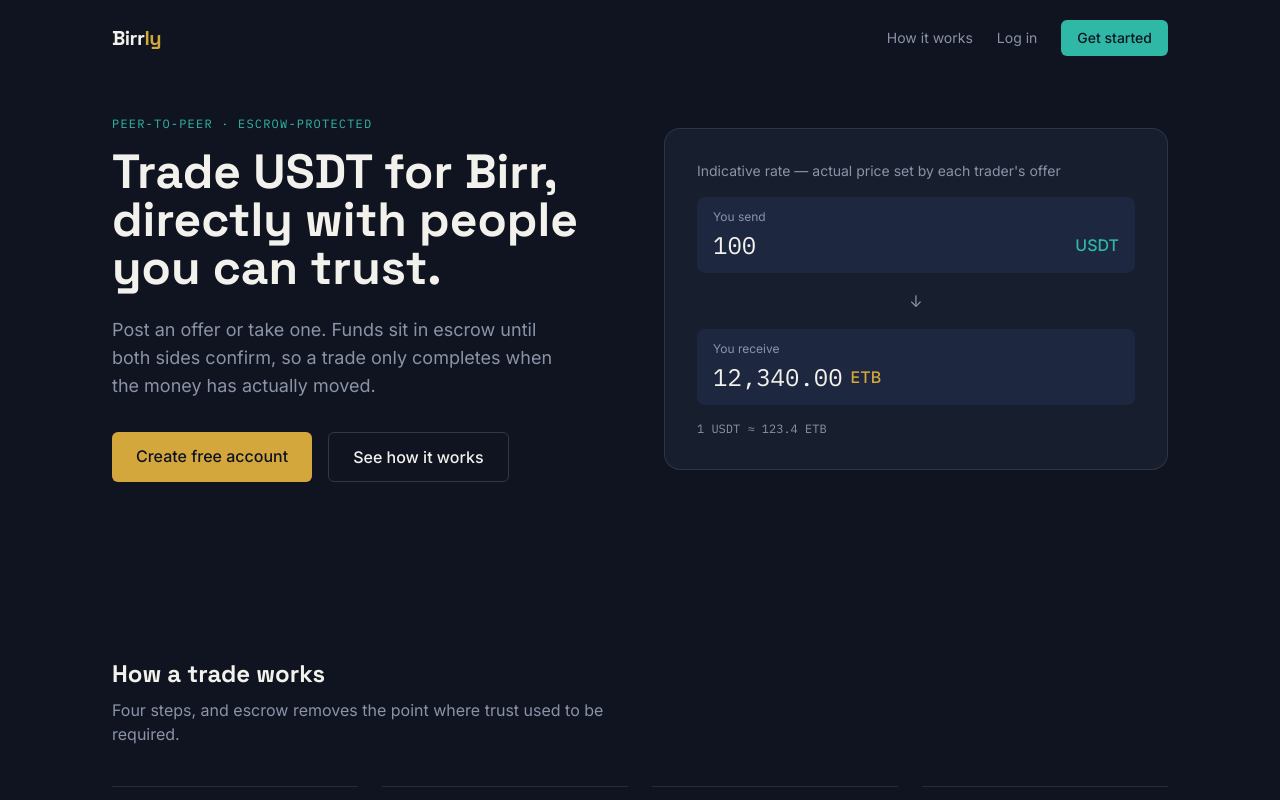
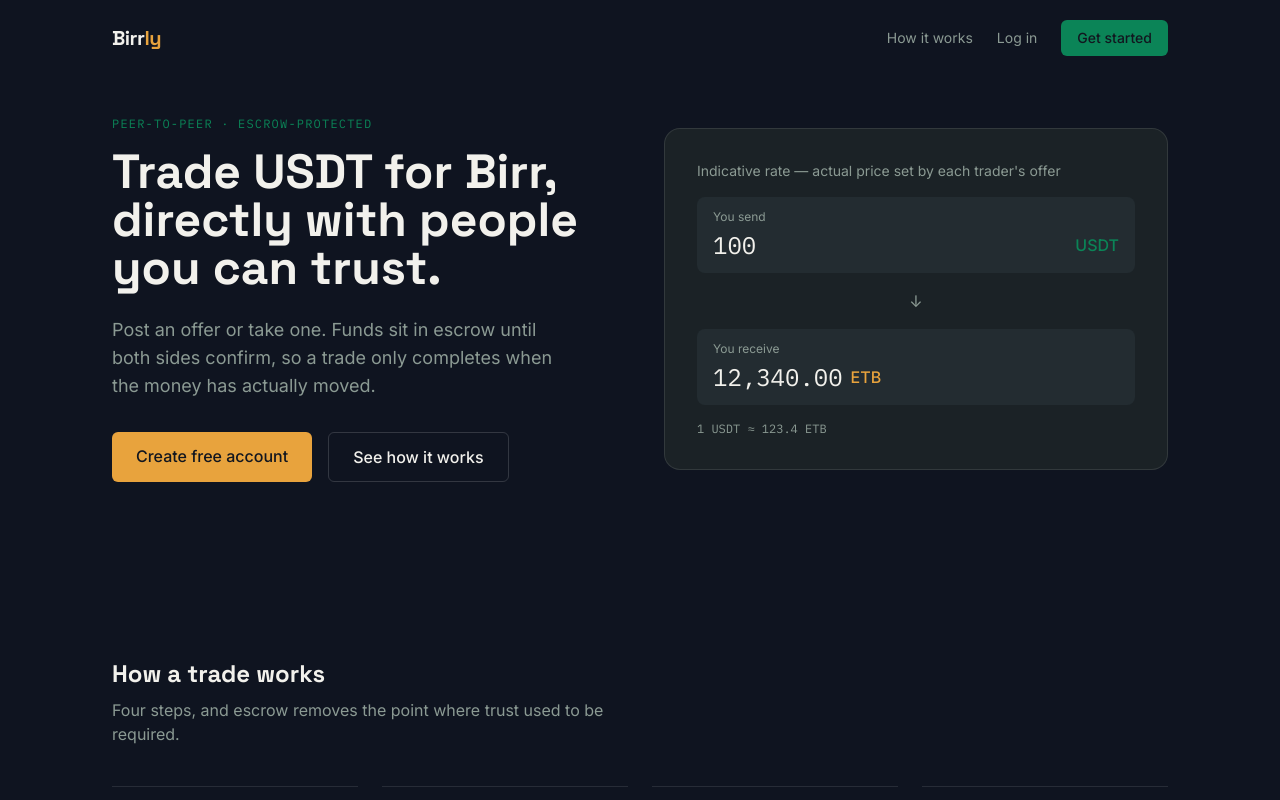
Before and after one commit to abi677715-del/kuno-p2p-platform, a Next.js app in the folder frontend/: page / in a window 1280 px wide. Shown: the top 800 px of the page. Built offline with nearby package versions, Linux system fonts and the light colour scheme.

Commit message:
Update tailwind.config.ts

```diff
--- a/frontend/tailwind.config.ts
+++ b/frontend/tailwind.config.ts
@@ -4,14 +4,14 @@ const config: Config = {
   content: ['./app/**/*.{ts,tsx}'],
   theme: {
     extend: {
-      colors: {
-        ink: '#0F1420',
-        surface: '#171E2E',
-        surfaceRaised: '#1E2740',
-        gold: '#D4A73C',
-        teal: '#2FB8A6',
+          colors: {
+        ink: '#12161F',
+        surface: '#1B2226',
+        surfaceRaised: '#232C31',
+        gold: '#E8A33D',
+        teal: '#0B8457',
         paper: '#F2F1EC',
-        muted: '#8B93A7',
+        muted: '#8B9A93',
       },
       fontFamily: {
         display: ['var(--font-display)'],
```
